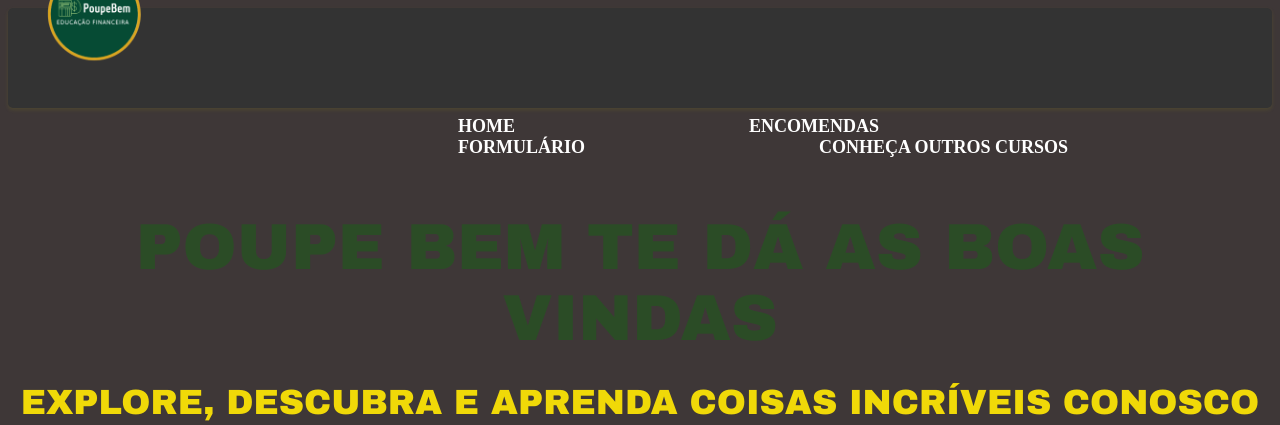
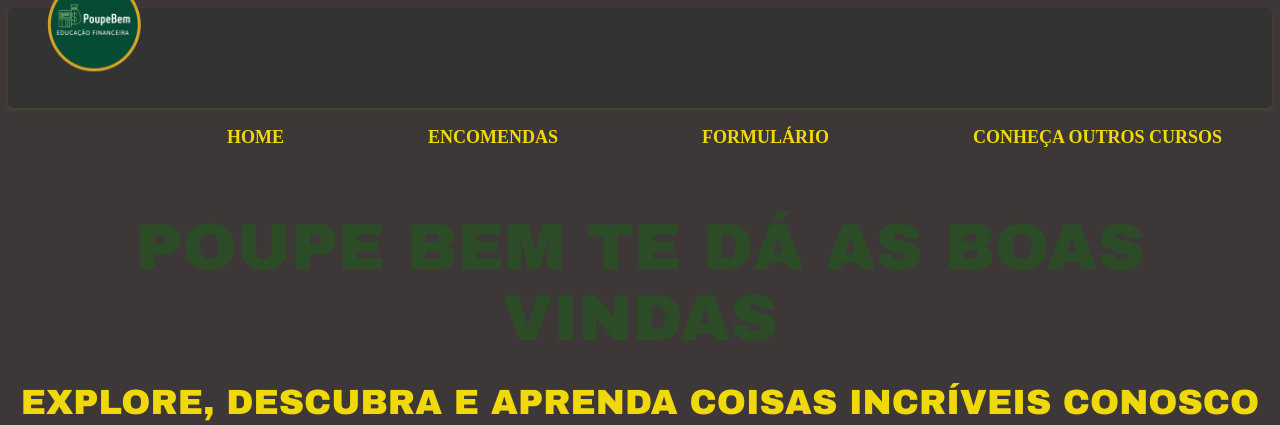
Before and after one commit to RaniFerreira/POUPEBEM-2.0, a PHP site: page / in a window 1280 px wide. Shown: the top 425 px of the page. Run offline with PHP 8.4, Linux system fonts and the light colour scheme.

Commit message:
iniciando e testando responsividade do navbar

```diff
--- a/index.php
+++ b/index.php
@@ -6,10 +6,12 @@
 
 <head>
     <meta charset="UTF-8">
+    <meta name="viewport" content="width=device-width, initial-scale=1">
 
     <title>Poupe Bem</title>
 
     <link rel="stylesheet" href="src/css/style.css">
+    <link rel="stylesheet" href="src/css/responsivo.css">
 </head>
 
 <body>
--- /dev/null
+++ b/src/css/responsivo.css
@@ -0,0 +1,25 @@
+@media (max-width: 1935px) {
+
+    .nav-links {
+        float: right;
+        margin-left: 30px;
+    }
+  }
+
+  @media (max-width: 1720px) {
+
+    .nav-links li {
+        display: inline-block;
+        margin-left: 100px;
+
+    }
+  }
+
+  @media (max-width: 1520px) {
+
+    .nav-links li {
+        display: inline-block;
+        margin-left: 60px;
+
+    }
+  }
--- a/src/css/style.css
+++ b/src/css/style.css
@@ -7,7 +7,7 @@ body{
     display: flex;
     justify-content: space-between;
     align-items: center;
-    background-color: #333333;
+    background-color:#333333;
     padding: 10px 20px;
     box-shadow: 0 2px 4px rgba(211, 214, 8, 0.1);
     border-radius: 5px;
@@ -42,7 +42,7 @@ body{
 
 .nav-links li a {
     text-decoration: none;
-    color: white;
+    color: #f0d908;
     font-weight: bold;
     padding: 10px 15px;
     font-size: 18px;
@@ -53,7 +53,7 @@ body{
 }
 
 .nav-links li a:hover {
-    background-color:green;
+    background-color: green;
     color: #144303;
 }
 
```
